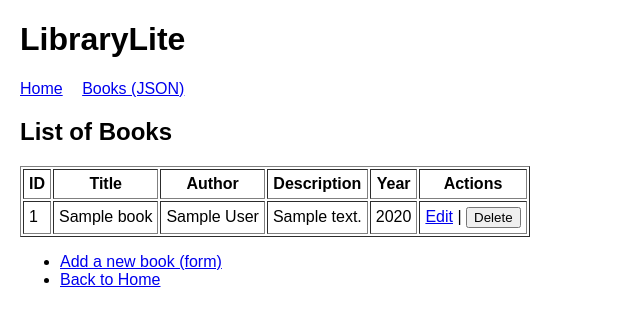
After one commit to kamilf1212/tdo-projekt, a FastAPI app: template app/templates/books.html in a window 1280 px wide. The commit adds this page. Shown: the top 326 px of the page, without its empty margins (0-640 px from the left). Run offline with FastAPI, Linux system fonts and the light colour scheme; the template is opened without the code that fills it: most values are stand-ins (such as "Sample title", 1, 10 or a date in 2020).

Commit message:
Dodanie pełnego CRUDa w htmlu

```diff
--- a/app/main.py
+++ b/app/main.py
@@ -1,14 +1,13 @@
-from fastapi import FastAPI, Request
+from fastapi import FastAPI, Request, Form
 from pathlib import Path
 from fastapi.templating import Jinja2Templates
 from fastapi.staticfiles import StaticFiles
+from starlette.responses import HTMLResponse
 from app.routers import books
-from app.database import Base, engine
+from app.database import Base, engine, SessionLocal
 import os
-from fastapi import Form
 from fastapi.responses import RedirectResponse
 from sqlalchemy.orm import Session
-from app.database import SessionLocal
 from app import models
 
 Base.metadata.create_all(bind=engine)
@@ -34,12 +33,7 @@ def home(request: Request):
     return templates.TemplateResponse("index.html", {"request": request})
 
 @app.post("/add-book")
-def add_book(
-    title: str = Form(...),
-    author: str = Form(...),
-    description: str | None = Form(None),
-    year: int | None = Form(None)
-):
+def add_book(title: str = Form(...), author: str = Form(...), description: str | None = Form(None), year: int | None = Form(None)):
     db: Session = SessionLocal()
     try:
         book = models.Book(
@@ -59,6 +53,58 @@ def add_book(
 def add_book_form(request: Request):
     return templates.TemplateResponse("add_book.html", {"request": request})
 
+@app.get("/books-list")
+def books_list(request: Request):
+    db = SessionLocal()
+    try:
+        books = db.query(models.Book).all()
+    finally:
+        db.close()
+
+    return templates.TemplateResponse("books.html", {"request": request, "books": books})
+
+@app.get("/edit-book/{book_id}")
+def edit_book_form(book_id: int, request: Request):
+    db = SessionLocal()
+    try:
+        book = db.query(models.Book).filter(models.Book.id == book_id).first()
+    finally:
+        db.close()
+
+    if not book:
+        return HTMLResponse(content="Book not found", status_code=404)
+
+    return templates.TemplateResponse("edit_book.html", {"request": request, "book": book})
+
+@app.post("/edit-book/{book_id}")
+def edit_book(book_id: int, title: str = Form(...), author: str = Form(...), description: str | None = Form(None), year: int | None = Form(None)):
+    db = SessionLocal()
+    try:
+        book = db.query(models.Book).filter(models.Book.id == book_id).first()
+        if book:
+            book.title = title
+            book.author = author
+            book.description = description
+            book.year = year
+            db.commit()
+    finally:
+        db.close()
+
+    return RedirectResponse(url="/books-list", status_code=303)
+
+@app.post("/delete-book/{book_id}")
+def delete_book(book_id: int):
+    db = SessionLocal()
+    try:
+        book = db.query(models.Book).filter(models.Book.id == book_id).first()
+        if book:
+            db.delete(book)
+            db.commit()
+    finally:
+        db.close()
+
+    return RedirectResponse(url="/books-list", status_code=303)
+
 # if __name__ == "__main__":
 #     import uvicorn
 #     uvicorn.run("main:app", host="0.0.0.0", port=8000, reload=True)
--- a/app/templates/base.html
+++ b/app/templates/base.html
@@ -1,6 +1,7 @@
 <!DOCTYPE html>
 <html>
 <head>
+    <meta charset="UTF-8">
     <title>LibraryLite</title>
     <link rel="stylesheet" href="/static/styles.css">
 </head>
--- /dev/null
+++ b/app/templates/books.html
@@ -0,0 +1,39 @@
+{% extends "base.html" %}
+
+{% block content %}
+<h2>List of Books</h2>
+
+<table border="1" cellpadding="5">
+    <thead>
+        <tr>
+            <th>ID</th>
+            <th>Title</th>
+            <th>Author</th>
+            <th>Description</th>
+            <th>Year</th>
+            <th>Actions</th>
+        </tr>
+    </thead>
+    <tbody>
+        {% for book in books %}
+        <tr>
+            <td>{{ book.id }}</td>
+            <td>{{ book.title }}</td>
+            <td>{{ book.author }}</td>
+            <td>{{ book.description or "" }}</td>
+            <td>{{ book.year or "" }}</td>
+            <td>
+                <a href="/edit-book/{{ book.id }}">Edit</a> |
+                <form method="post" action="/delete-book/{{ book.id }}" style="display:inline;">
+                    <button type="submit" onclick="return confirm('Are you sure you want to delete this book?');">Delete</button>
+                </form>
+            </td>
+        </tr>
+        {% endfor %}
+    </tbody>
+</table>
+<ul>
+    <li><a href="/add-book">Add a new book (form)</a></li>
+    <li><a href="/">Back to Home</a></li>
+</ul>
+{% endblock %}
--- a/app/templates/index.html
+++ b/app/templates/index.html
@@ -6,6 +6,7 @@
 <p>You can explore:</p>
 <ul>
     <li><a href="/books">List of books (JSON API)</a></li>
+    <li><a href="/books-list">View Books (HTML)</a></li>
     <li><a href="/add-book">Add a new book (form)</a></li>
 </ul>
 
```
Also changed, not shown: app/templates/edit_book.html (added, +19 -0 lines), requirements.txt (+5 -3 lines).
